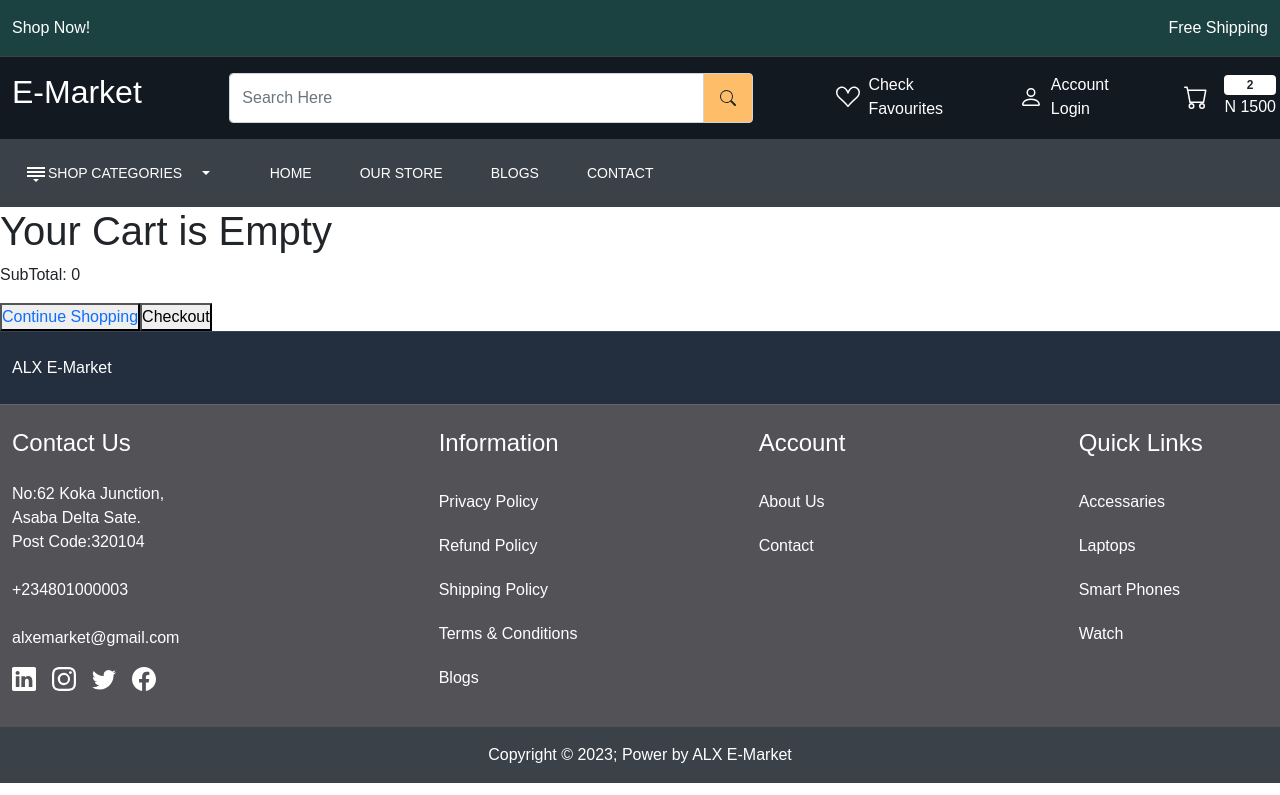
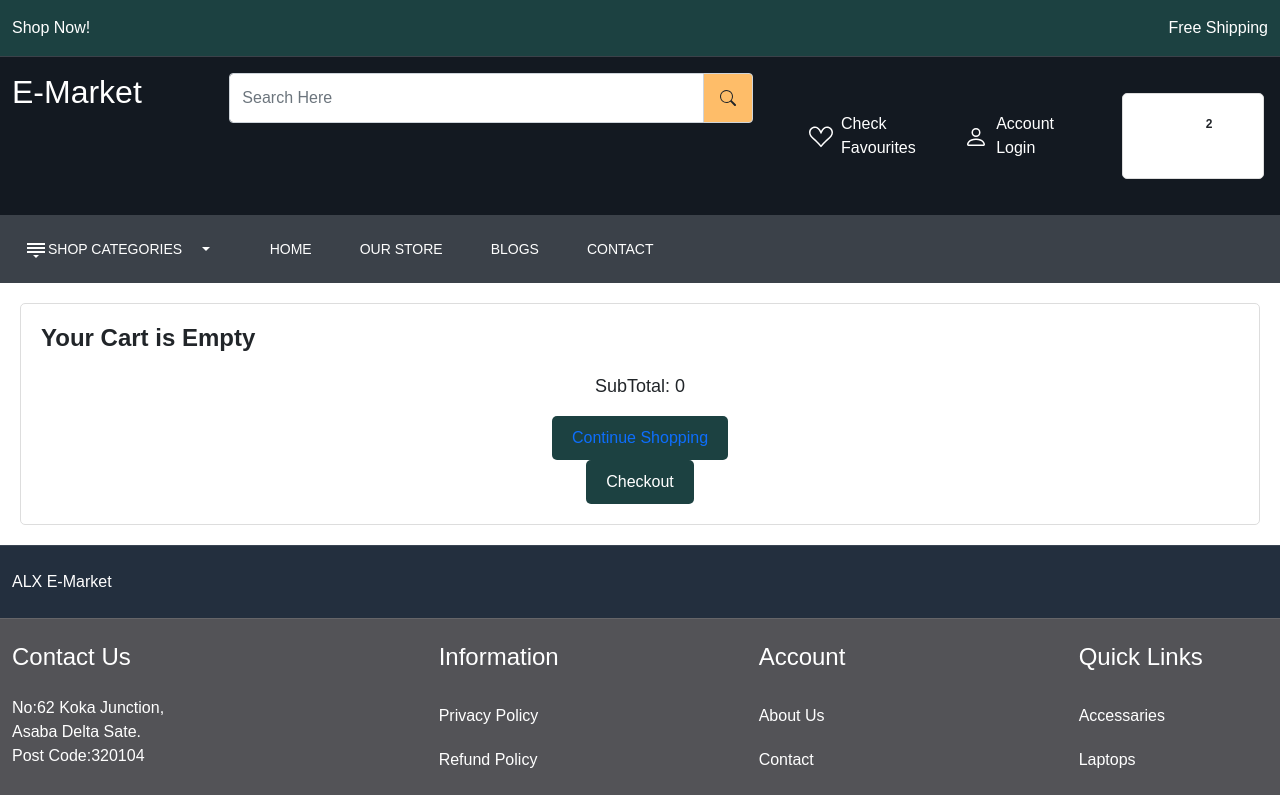
Before and after one commit to swagasoft/alx_e_market_client, a React (Create React App) app: page /cart in a window 1280 px wide. Shown: the top 795 px of the page. Built offline with nearby package versions, Linux system fonts and the light colour scheme; what react-swipeable-views-utils would draw is missing.

Commit message:
designed cart section

```diff
--- a/src/App.css
+++ b/src/App.css
@@ -105,7 +105,7 @@ footer.last-footer {
   flex-wrap: wrap;
   justify-content: space-between;
   padding: 20px;
-  background-color: #fff; /* Set your desired background color */
+  background-color: #fff;
   border: 1px solid #ddd;
   border-radius: 5px;
 }
@@ -116,7 +116,7 @@ footer.last-footer {
   padding: 10px;
   border: 1px solid #ddd;
   border-radius: 5px;
-  background-color: #f9f9f9; /* Set your desired background color */
+  background-color: #f9f9f9;
   text-align: center;
 }
 
@@ -140,7 +140,7 @@ footer.last-footer {
 
 .product-price {
   font-size: 16px;
-  color: var(--color-1c4141); /* Use your desired text color */
+  color: var(--color-1c4141);
 }
 
 .product-description {
@@ -148,24 +148,99 @@ footer.last-footer {
 }
 
 .toCart {
-  background-color: var(
-    --color-1c4141
-  ); /* Set your desired button background color */
-  color: #fff; /* Set your desired button text color */
-  border: 2px solid var(--color-1c4141); /* Set your desired button border color */
+  background-color: var(--color-1c4141);
+  color: #fff;
+  border: 2px solid var(--color-1c4141);
   min-width: 100px;
-  padding: 10px 20px; /* Set your desired padding (top/bottom, left/right) */
+  padding: 10px 20px;
   border-radius: 15px;
   cursor: pointer;
   transition: background-color 0.3s, color 0.3s, border-color 0.3s;
 }
 
 .toCart:hover {
-  background-color: #fff; /* Set your desired button hover background color */
-  color: var(--color-1c4141); /* Set your desired button hover text color */
-  border-color: var(
-    --color-1c4141
-  ); /* Set your desired button hover border color */
+  background-color: #fff;
+  color: var(--color-1c4141);
+  /border-color: var(--color-1c4141);
 }
 
 /* Product Display Section End */
+
+.cart {
+  background-color: #fff;
+  padding: 20px;
+  border: 1px solid #ddd;
+  border-radius: 5px;
+  margin: 20px;
+}
+
+.cart h1 {
+  font-size: 24px;
+  font-weight: bold;
+}
+
+.cart .checkout {
+  margin-top: 20px;
+  display: flex;
+  justify-content: space-between;
+  align-items: center;
+}
+
+.cart .checkout p {
+  font-size: 18px;
+}
+
+.cart button {
+  background-color: var(
+    --color-1c4141
+  ); /* Set your desired button background color */
+  color: #fff; /* Set your desired button text color */
+  border: none;
+  padding: 10px 20px;
+  border-radius: 5px;
+  cursor: pointer;
+  font-size: 16px;
+}
+
+.cart button:hover {
+  background-color: #333; /* Set your desired button hover background color */
+}
+
+.cart {
+  background-color: #fff;
+  padding: 20px;
+  border: 1px solid #ddd;
+  border-radius: 5px;
+  margin: 20px;
+}
+
+.cart h1 {
+  font-size: 24px;
+  font-weight: bold;
+}
+
+.cart .checkout {
+  margin-top: 20px;
+  display: flex;
+  flex-direction: column;
+}
+
+.cart .checkout p {
+  font-size: 18px;
+}
+
+.cart button {
+  background-color: var(
+    --color-1c4141
+  ); /* Set your desired button background color */
+  color: #fff; /* Set your desired button text color */
+  border: none;
+  padding: 10px 20px;
+  border-radius: 5px;
+  cursor: pointer;
+  font-size: 16px;
+}
+
+.cart button:hover {
+  background-color: #333; /* Set your desired button hover background color */
+}
```
